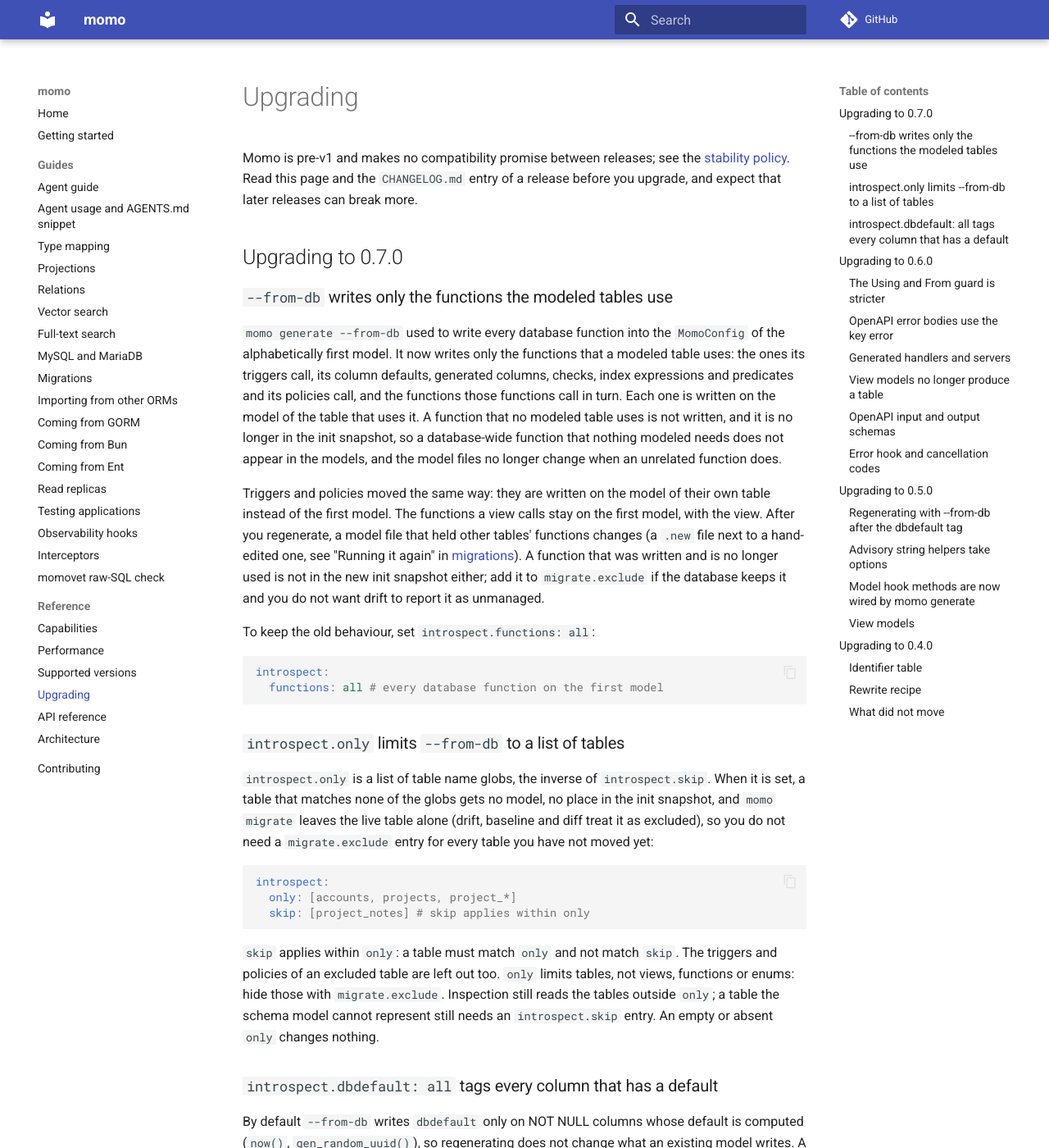
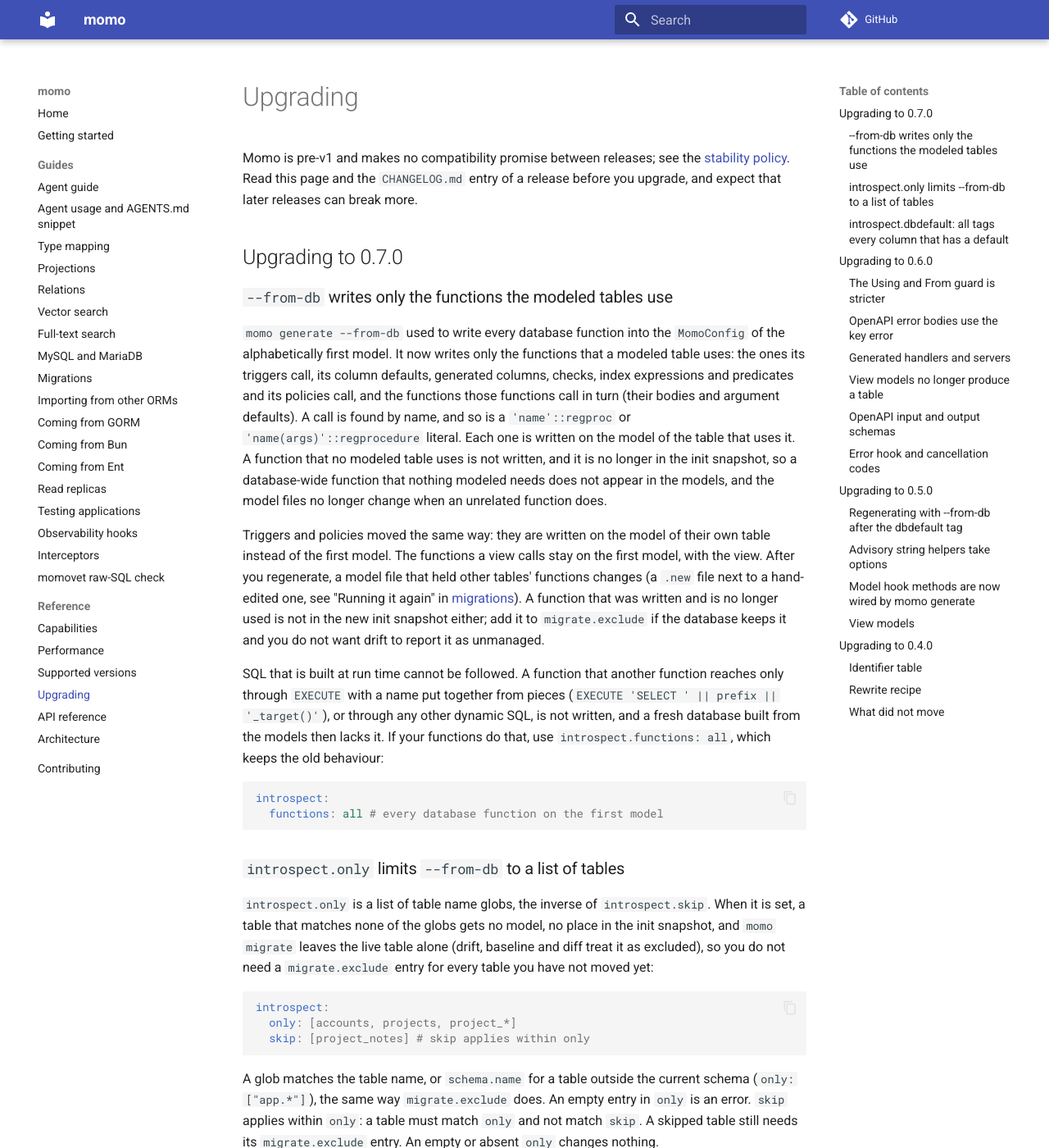
Before and after one commit to azrtydxb/momo, an MkDocs documentation site: the page built from docs/upgrading.md, in a window 1280 px wide and 1400 px high. Shown: the whole window at 82% size. Built offline with MkDocs 1.6.1 and Material for MkDocs 9.7.7, drawn with Linux system fonts in a browser that asks for light colours; comment, search, counter and statistics services are not loaded; the version menu is left out; some of the changed text lies outside the part shown.

Commit message:
fix(fromdb): only in Diff and inspection, schema-aware globs, deeper function dependencies

````diff
--- a/docs/migrations.md
+++ b/docs/migrations.md
@@ -1062,16 +1062,31 @@ ignores the live tables.
 `only` is the inverse of `skip`, for a project that moves onto momo one module
 at a time: when it is set, a table that matches none of its globs gets no model
 and no place in the init snapshot, and migrate (drift, baseline, diff) treats it
-as excluded, so no `migrate.exclude` entry is needed for it. `skip` applies
-within `only`. `only` limits tables only; views, functions and enums outside
-your modules are hidden with `migrate.exclude`.
+as excluded, so no `migrate.exclude` entry is needed for it. A glob matches the
+table name or `schema.name` (`only: ["app.*"]`), as `migrate.exclude` does, and
+an empty entry is an error. `skip` applies within `only`, and a skipped table
+still needs its `migrate.exclude` entry.
+
+`only` hides tables, and with them their triggers and policies. Inspection does
+not read a table outside `only`, so one the schema model cannot represent does
+not fail the run, and `migrate diff` ignores such a table in the snapshot, so it
+never plans `DROP TABLE` for it. It does not hide views, functions, enums or
+extensions of the modules you have not moved: drift still lists them as
+unmanaged and `--from-db` still writes the views and enums. Hide them with
+`migrate.exclude`. A foreign key from a modeled table to a table outside `only`
+is left out of the models and the snapshot with a warning, and the baseline
+reports it; add the target to `only` or accept the report.
 
 By default the models carry only the functions that a modeled table's triggers,
 column defaults, generated columns, checks, index expressions and predicates or
-policies call (and the functions those call), each on the model of the table
-that uses it, and a table's triggers and policies are on its own model. A
-function nothing modeled uses is not written. `functions: all` writes every
-function on the first model, as releases before 0.7.0 did.
+policies call (and the functions those call: their bodies and argument defaults,
+by a call or a `'name'::regproc` or `'name(args)'::regprocedure` literal), each on
+the model of the table that uses it, and a table's triggers and policies are on
+its own model. A function nothing modeled uses is not written. SQL built at run
+time (`EXECUTE` with a name put together from pieces) cannot be followed, so a
+function only that code reaches is not written and a fresh database built from
+the models lacks it. `functions: all` writes every function on the first model,
+as releases before 0.7.0 did, and is the workaround.
 
 `dbdefault: all` tags every NOT NULL PostgreSQL column that has a default with
 `dbdefault`, constant defaults such as `DEFAULT 1` included (by default only
--- a/docs/upgrading.md
+++ b/docs/upgrading.md
@@ -13,8 +13,10 @@ later releases can break more.
 `MomoConfig` of the alphabetically first model. It now writes only the
 functions that a modeled table uses: the ones its triggers call, its column
 defaults, generated columns, checks, index expressions and predicates and its
-policies call, and the functions those functions call in turn. Each one is
-written on the model of the table that uses it. A function that no modeled
+policies call, and the functions those functions call in turn (their bodies and
+argument defaults). A call is found by name, and so is a `'name'::regproc` or
+`'name(args)'::regprocedure` literal. Each one is written on the model of the
+table that uses it. A function that no modeled
 table uses is not written, and it is no longer in the init snapshot, so a
 database-wide function that nothing modeled needs does not appear in the
 models, and the model files no longer change when an unrelated function does.
@@ -28,7 +30,12 @@ and is no longer used is not in the new init snapshot either; add it to
 `migrate.exclude` if the database keeps it and you do not want drift to report
 it as unmanaged.
 
-To keep the old behaviour, set `introspect.functions: all`:
+SQL that is built at run time cannot be followed. A function that another
+function reaches only through `EXECUTE` with a name put together from pieces
+(`EXECUTE 'SELECT ' || prefix || '_target()'`), or through any other dynamic
+SQL, is not written, and a fresh database built from the models then lacks it.
+If your functions do that, use `introspect.functions: all`, which keeps the old
+behaviour:
 
 ```yaml
 introspect:
@@ -49,12 +56,27 @@ introspect:
   skip: [project_notes] # skip applies within only
 ```
 
-`skip` applies within `only`: a table must match `only` and not match `skip`.
-The triggers and policies of an excluded table are left out too. `only`
-limits tables, not views, functions or enums: hide those with
-`migrate.exclude`. Inspection still reads the tables outside `only`; a table
-the schema model cannot represent still needs an `introspect.skip` entry. An
-empty or absent `only` changes nothing.
+A glob matches the table name, or `schema.name` for a table outside the
+current schema (`only: ["app.*"]`), the same way `migrate.exclude` does. An
+empty entry in `only` is an error. `skip` applies within `only`: a table must
+match `only` and not match `skip`. A skipped table still needs its
+`migrate.exclude` entry. An empty or absent `only` changes nothing.
+
+What `only` hides, and what it does not:
+
+- It hides tables and, with them, their triggers and policies. Inspection does
+  not read a table outside `only`, so a table the schema model cannot represent
+  no longer fails `--from-db`, `baseline` or `drift`. `migrate diff` ignores
+  such a table in the snapshot as well, so a snapshot that still holds one
+  never plans `DROP TABLE` for it.
+- Views, functions, enums and extensions of the modules you have not moved are
+  not hidden: drift still lists them as unmanaged, and `--from-db` still writes
+  the views and enums. Hide them with `migrate.exclude` (globs over the name),
+  for example `exclude: [legacy_*, audit_log_view]`.
+- A foreign key from a modeled table to a table outside `only` is left out of
+  the models and the snapshot, with a warning, and the baseline reports it as
+  a difference. Move the target table into `only`, or accept the report. The
+  column itself is still modeled, without the relation.
 
 ### `introspect.dbdefault: all` tags every column that has a default
 
````
Also changed, not shown: 6 other files.
